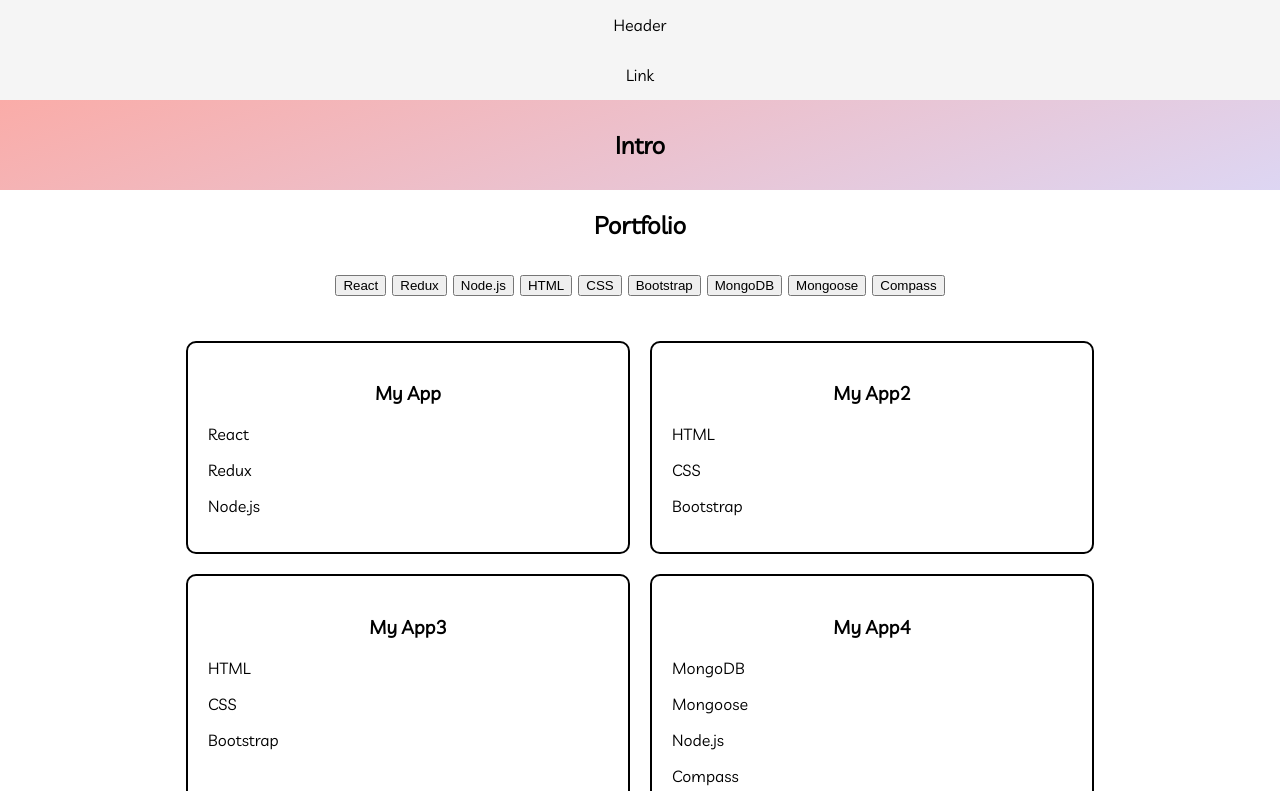
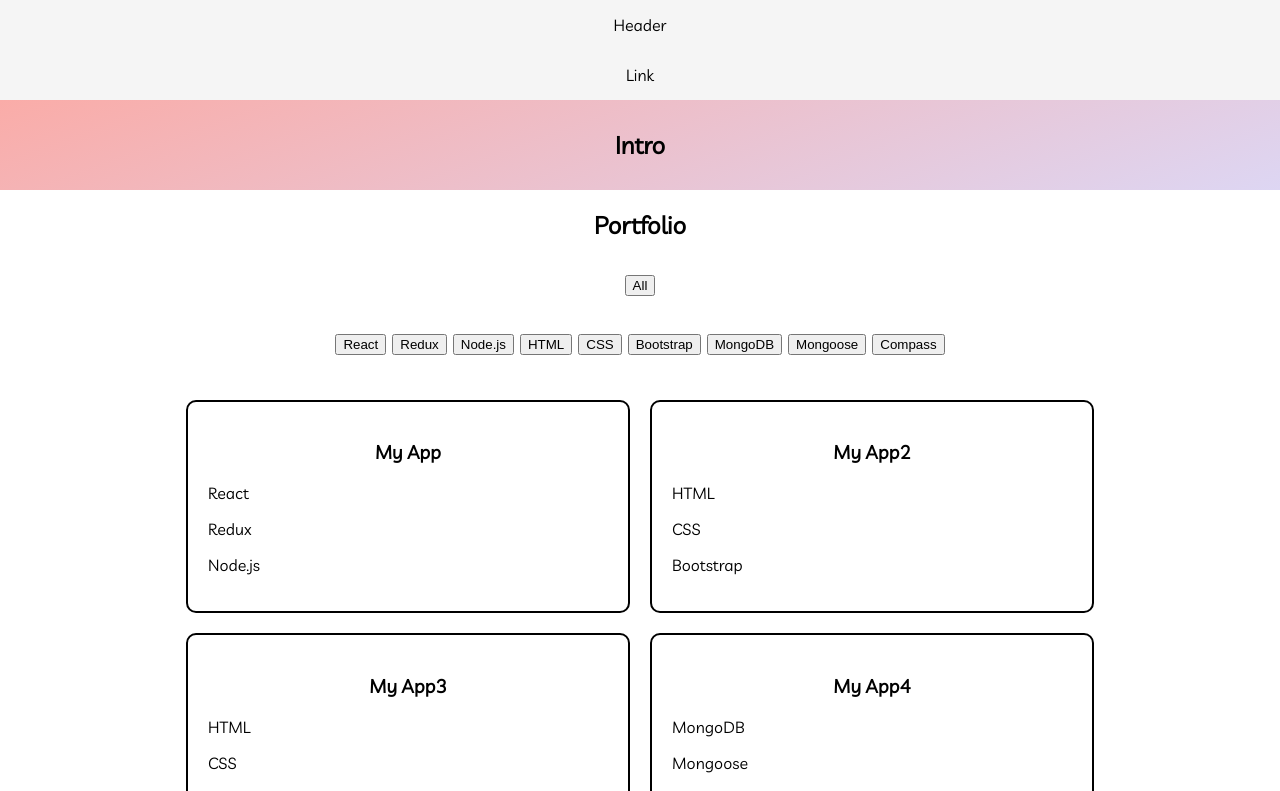
Before and after one commit to sepuckett86/portfolio-react, a React app: page / in a window 1280 px wide. Shown: the top 791 px of the page. Built offline with nearby package versions, Linux system fonts and the light colour scheme.

Commit message:
portfolio buttons work

```diff
--- a/src/components/portfolio/PortfolioTags.js
+++ b/src/components/portfolio/PortfolioTags.js
@@ -2,27 +2,37 @@ import React from 'react';
 import PropTypes from 'prop-types';
 import styles from './PortfolioTags.css';
 
-function PortfolioTags({ tags, handleClick, selectedTags }) {
-  const tagButtons = tags.map(tag => (
+function PortfolioTags({ tags, handleClick, selectedTag }) {
+  const tagButtons = tags.map(([tag]) => (
     <li key={tag}>
       <button
         name={tag}
         onClick={handleClick}
-        className={selectedTags[tag] ? styles.selected : null}>{tag}</button>
+        className={selectedTag === tag ? styles.selected : null}>{tag}</button>
     </li>
   ));
 
   return (
+    <>
+    <ul className={styles.PortfolioTags}>
+      <li>
+        <button
+          name="all"
+          onClick={handleClick}
+          className={selectedTag === 'all' ? `${styles.selected} ${styles.all}` : styles.all}>All</button>
+      </li>
+    </ul>
     <ul className={styles.PortfolioTags}>
       {tagButtons}
     </ul>
+    </>
   );
 }
 
 PortfolioTags.propTypes = {
-  tags: PropTypes.arrayOf(PropTypes.string).isRequired,
+  tags: PropTypes.arrayOf(PropTypes.array).isRequired,
   handleClick: PropTypes.func.isRequired,
-  selectedTags: PropTypes.object.isRequired
+  selectedTag: PropTypes.string.isRequired
 };
 
 export default PortfolioTags;
--- a/src/containers/Portfolio.js
+++ b/src/containers/Portfolio.js
@@ -23,16 +23,8 @@ export default class Portfolio extends Component {
         tags: ['MongoDB', 'Mongoose', 'Node.js', 'Compass']
       }
     ],
-    tags: [
-      'React',
-      'Redux',
-      'Node.js',
-      'HTML',
-      'CSS',
-      'Bootstrap',
-      'Python'
-    ],
-    selectedTags: {}
+    tags: [],
+    selectedTag: ''
   }
 
   componentDidMount() {
@@ -40,38 +32,35 @@ export default class Portfolio extends Component {
   }
 
   generateTags() {
-    return this.state.projects.reduce((acc, project) => {
+    const tagDictionary = this.state.projects.reduce((acc, project) => {
       project.tags.forEach(tag => {
-        if(!acc.includes(tag)) acc.push(tag);
+        if(!acc[tag]) acc[tag] = 1;
+        else acc[tag]++;
       });
       return acc;
-    }, []);
+    }, {});
+    return Object.entries(tagDictionary);
+    // return tagArray.sort(([, a], [, b]) => a < b ? 1 : -1);
   }
 
   handleClick = ({ target }) => {
-    this.setState(state => {
-      return {
-        selectedTags: {
-          ...state.selectedTags,
-          [target.name]: !state.selectedTags[target.name]
-        }
-      };
-    });
-  }
+    if(this.state.selectedTag === target.name) {
+      this.setState({ selectedTag: 'all' });
+    } else {
+      this.setState({
+        selectedTag: target.name
+      });
+    }
+  };
+
 
   makeSelectedProjects() {
-    const selectedTags = Object.keys(this.state.selectedTags).filter(key => {
-      return this.state.selectedTags[key];
+    const filtered = this.state.projects.filter(project => {
+      return project.tags.includes(this.state.selectedTag);
     });
-
-    const filtered = this.state.projects.filter(project => {
-      return selectedTags.some(key => project.tags.includes(key));
-    });
-
     if(filtered.length === 0) {
       return this.state.projects;
     }
-
     return filtered;
   }
 
@@ -84,7 +73,7 @@ export default class Portfolio extends Component {
         <PortfolioTags
           tags={this.state.tags}
           handleClick={this.handleClick}
-          selectedTags={this.state.selectedTags} />
+          selectedTag={this.state.selectedTag} />
         <PortfolioList projects={selectedProjects} />
       </section>
     );
```
